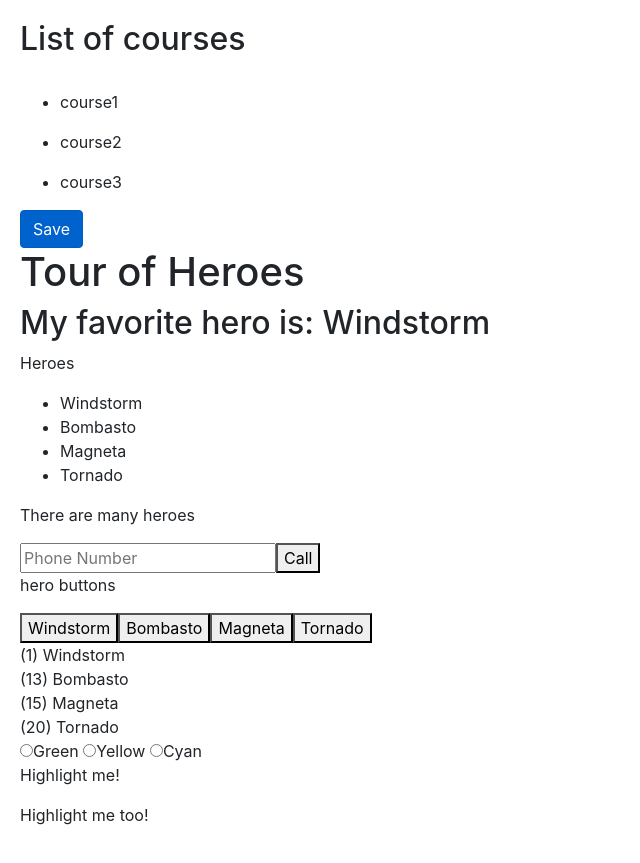
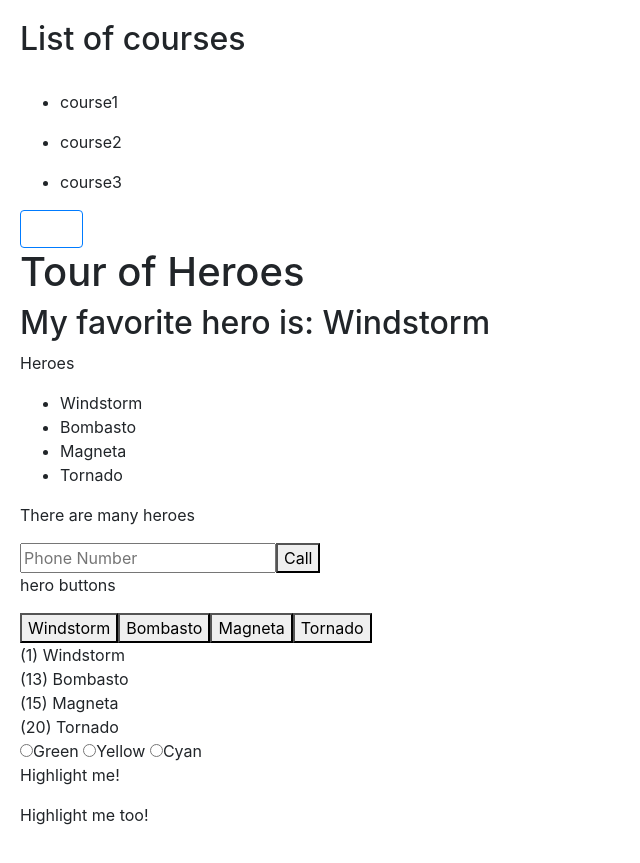
Before and after one commit to fouchimi/hello-world, an Angular app: page / in a window 1280 px wide. Shown: the whole page, without its empty margins (0-640 px from the left). Built offline with nearby package versions, Linux system fonts and the light colour scheme.

Commit message:
Added style binding

```diff
--- a/src/app/courses.component.ts
+++ b/src/app/courses.component.ts
@@ -8,12 +8,12 @@ import { CoursesService } from './courses.service';
                 <ul *ngFor="let course of courses">
                   <li>{{ course }}</li>
                 </ul>
-                <button class="btn btn-primary" [class.active]="isActive">Save</button>`
+                <button class="btn btn-primary" [style.backgroundColor]="isActive ? 'blue' : 'white'">Save</button>`
 })
 export class CoursesComponent {
     title = 'List of courses';
     courses;
-    isActive = true;
+    isActive = false;
     constructor(service: CoursesService) {
         this.courses = service.getCourses();
     }
```
